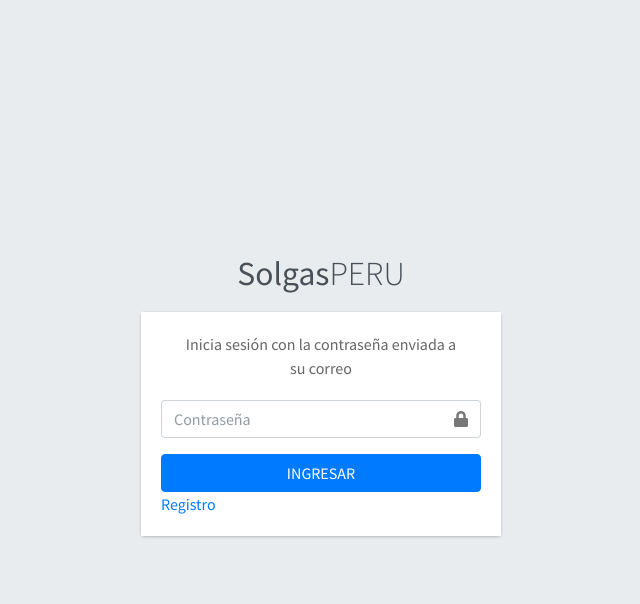
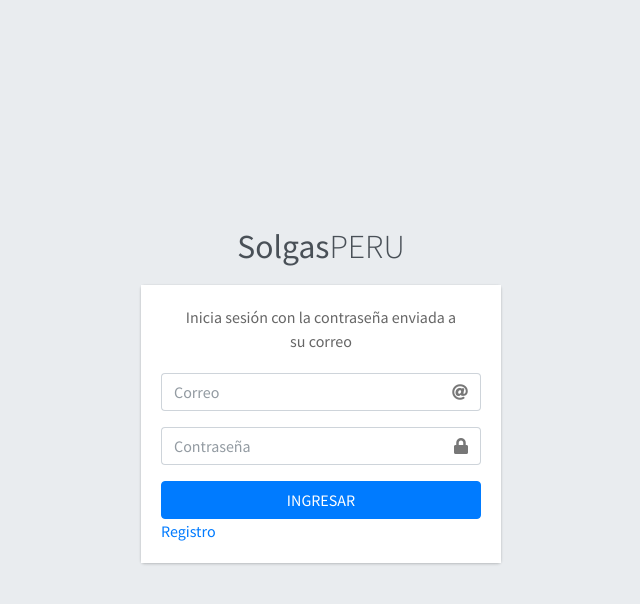
Before and after one commit to davalmeyda/solgas, a PHP site: page /views/cliente/frmLoginCliente.php in a window 1280 px wide. Shown: the top 604 px of the page, without its empty margins (319-959 px from the left). Run offline with PHP 8.4, Linux system fonts and the light colour scheme; some libraries are stand-ins or nearby versions.

Commit message:
logeo por correo y clave

```diff
--- a/controllers/clienteController.php
+++ b/controllers/clienteController.php
@@ -170,8 +170,9 @@
 			break;
 		}
 		case 9: {
+			$correo = $_POST['correo'];
 			$clave = $_POST['clave'];
-			$response = $objClienteDao->clienteVALIDATE($clave);
+			$response = $objClienteDao->clienteVALIDATE($correo,$clave);
 			if (count($response['DATA']) >= 1) {
 				unset($_SESSION['ID_CLI']);
 				$_SESSION['ID_CLI'] = $response['DATA'][0]['id_cli'];
--- a/models/dao/clienteDao.php
+++ b/models/dao/clienteDao.php
@@ -64,8 +64,8 @@
         $answer = $objConexionBD->exe_data($query);
         return $answer;
 	}
-	public function clienteVALIDATE($clave_cli) {
-		$query = "SELECT id_cli, nombres_cli, tipdoc_cli, numdoc_cli, telefono_cli, direccion_cli, referencia_cli, correo_cli, usuario_cli, clave_cli FROM cliente WHERE clave_cli='$clave_cli'";
+	public function clienteVALIDATE($correo_cli,$clave_cli) {
+		$query = "SELECT id_cli, nombres_cli, tipdoc_cli, numdoc_cli, telefono_cli, direccion_cli, referencia_cli, correo_cli, clave_cli FROM cliente WHERE correo_cli='$correo_cli' AND clave_cli='$clave_cli'";
 		$objConexionBD = new ConexionBD();
         $answer = $objConexionBD->exe_data($query);
         return $answer;
--- a/views/cliente/frmLoginCliente.php
+++ b/views/cliente/frmLoginCliente.php
@@ -30,7 +30,15 @@
 
       <form id="frmLoginCliente" method="post">
         <div class="input-group mb-3">
-          <input name="clave" type="password" class="form-control" placeholder="Contraseña">
+          <input name="correo" type="email" class="form-control" placeholder="Correo" required>
+          <div class="input-group-append">
+            <div class="input-group-text">
+              <span class="fas fa-at"></span>
+            </div>
+          </div>
+        </div>
+        <div class="input-group mb-3">
+          <input name="clave" type="password" class="form-control" placeholder="Contraseña" required>
           <div class="input-group-append">
             <div class="input-group-text">
               <span class="fas fa-lock"></span>
```
